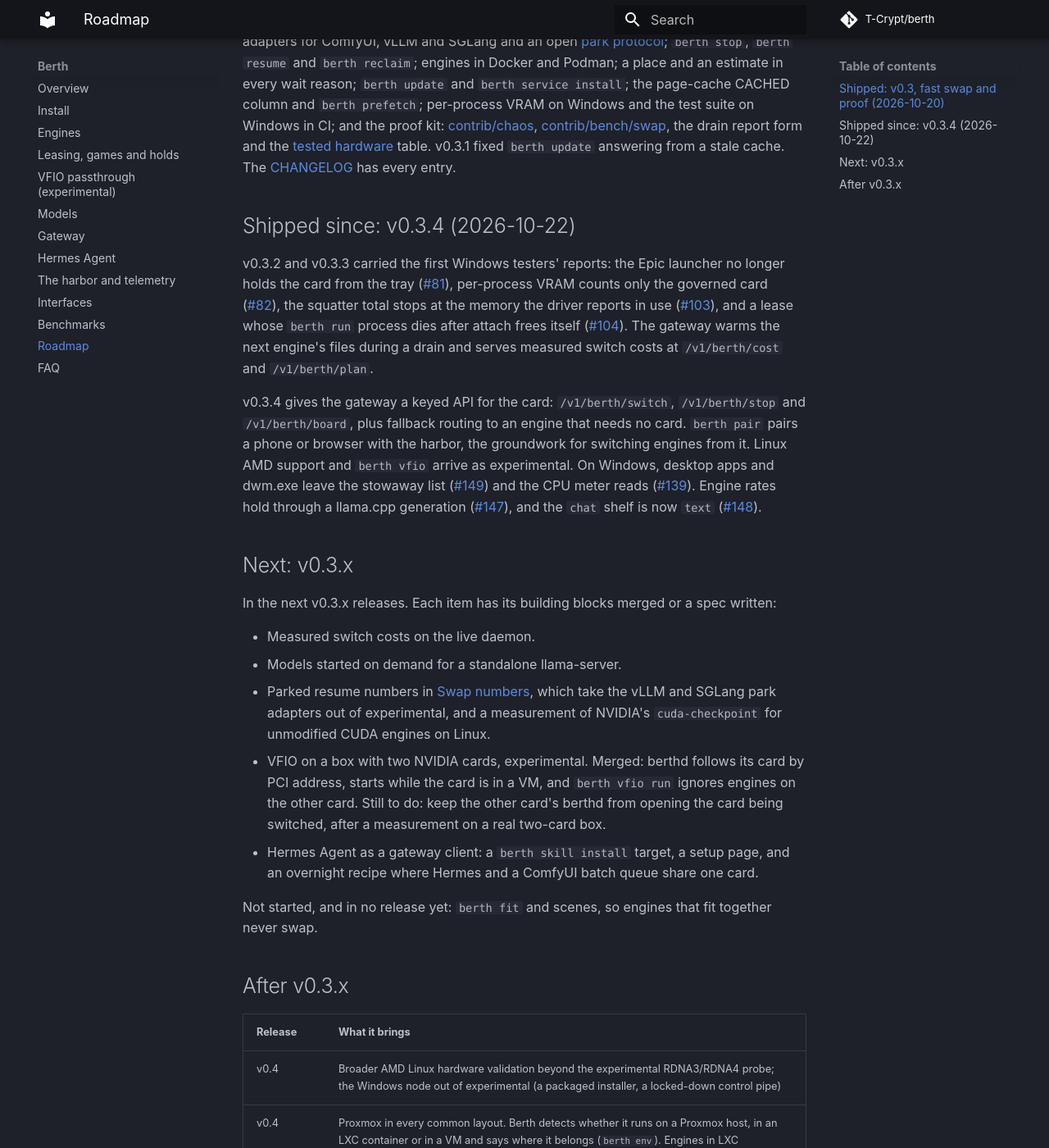
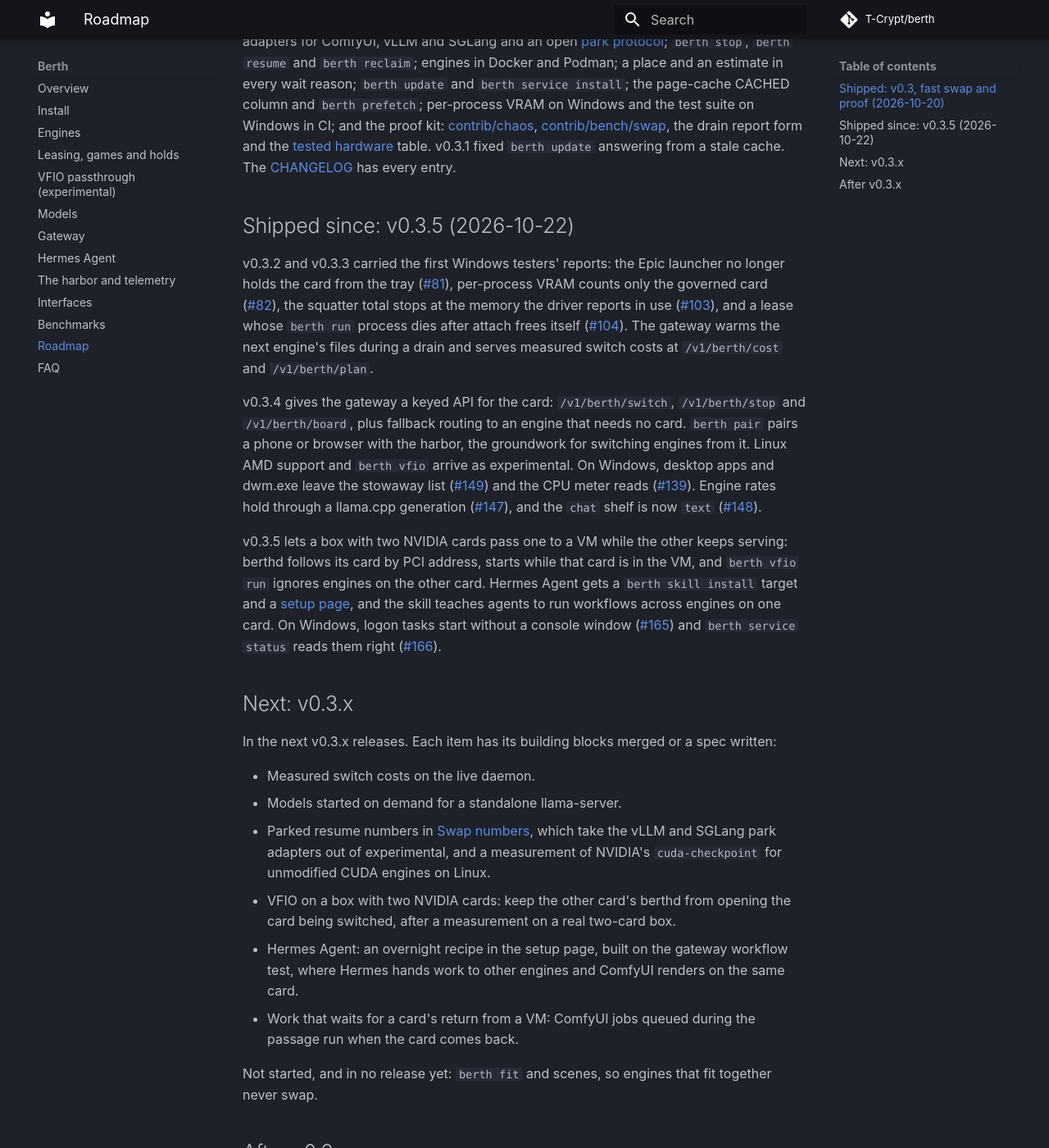
Before and after one commit to Bacongineer/berth-upstream, an MkDocs documentation site: the page built from docs/roadmap.md, in a window 1280 px wide and 1400 px high, scrolled down 1305 px. Shown: the whole window at 82% size. Built offline with MkDocs 1.6.1 and Material for MkDocs 9.7.7, drawn with Linux system fonts in a browser that asks for light colours; comment, search, counter and statistics services are not loaded.

```diff
--- a/docs/roadmap.md
+++ b/docs/roadmap.md
@@ -28,7 +28,7 @@ per-process VRAM on Windows and the test suite on Windows in CI; and the proof k
 form and the [tested hardware](benchmarks.md#tested-hardware) table. v0.3.1 fixed `berth update` answering from
 a stale cache. The [CHANGELOG](https://github.com/T-Crypt/berth/blob/main/CHANGELOG.md) has every entry.
 
-## Shipped since: v0.3.4 (2026-10-22)
+## Shipped since: v0.3.5 (2026-10-22)
 
 v0.3.2 and v0.3.3 carried the first Windows testers' reports: the Epic launcher no longer holds the
 card from the tray ([#81](https://github.com/T-Crypt/berth/issues/81)), per-process VRAM counts only
@@ -47,6 +47,13 @@ or browser with the harbor, the groundwork for switching engines from it. Linux
 generation ([#147](https://github.com/T-Crypt/berth/issues/147)), and the `chat` shelf is now `text`
 ([#148](https://github.com/T-Crypt/berth/issues/148)).
 
+v0.3.5 lets a box with two NVIDIA cards pass one to a VM while the other keeps serving: berthd follows
+its card by PCI address, starts while that card is in the VM, and `berth vfio run` ignores engines on
+the other card. Hermes Agent gets a `berth skill install` target and a [setup page](hermes.md), and the
+skill teaches agents to run workflows across engines on one card. On Windows, logon tasks start without
+a console window ([#165](https://github.com/T-Crypt/berth/issues/165)) and `berth service status` reads
+them right ([#166](https://github.com/T-Crypt/berth/issues/166)).
+
 ## Next: v0.3.x
 
 In the next v0.3.x releases. Each item has its building blocks merged or a spec written:
@@ -56,12 +63,12 @@ In the next v0.3.x releases. Each item has its building blocks merged or a spec
 - Parked resume numbers in [Swap numbers](benchmarks.md#swap-numbers), which take the vLLM and SGLang park
   adapters out of experimental, and a measurement of NVIDIA's `cuda-checkpoint` for unmodified
   CUDA engines on Linux.
-- VFIO on a box with two NVIDIA cards, experimental. Merged: berthd follows its card by PCI address,
-  starts while the card is in a VM, and `berth vfio run` ignores engines on the other card. Still to
-  do: keep the other card's berthd from opening the card being switched, after a measurement on a real
-  two-card box.
-- Hermes Agent as a gateway client: a `berth skill install` target, a setup page, and an overnight
-  recipe where Hermes and a ComfyUI batch queue share one card.
+- VFIO on a box with two NVIDIA cards: keep the other card's berthd from opening the card being
+  switched, after a measurement on a real two-card box.
+- Hermes Agent: an overnight recipe in the setup page, built on the gateway workflow test, where Hermes
+  hands work to other engines and ComfyUI renders on the same card.
+- Work that waits for a card's return from a VM: ComfyUI jobs queued during the passage run when the card
+  comes back.
 
 Not started, and in no release yet: `berth fit` and scenes, so engines that fit together never swap.
 
```
Also changed, not shown: CHANGELOG.md (+13 -2 lines), README.md (+1 -1 lines).
